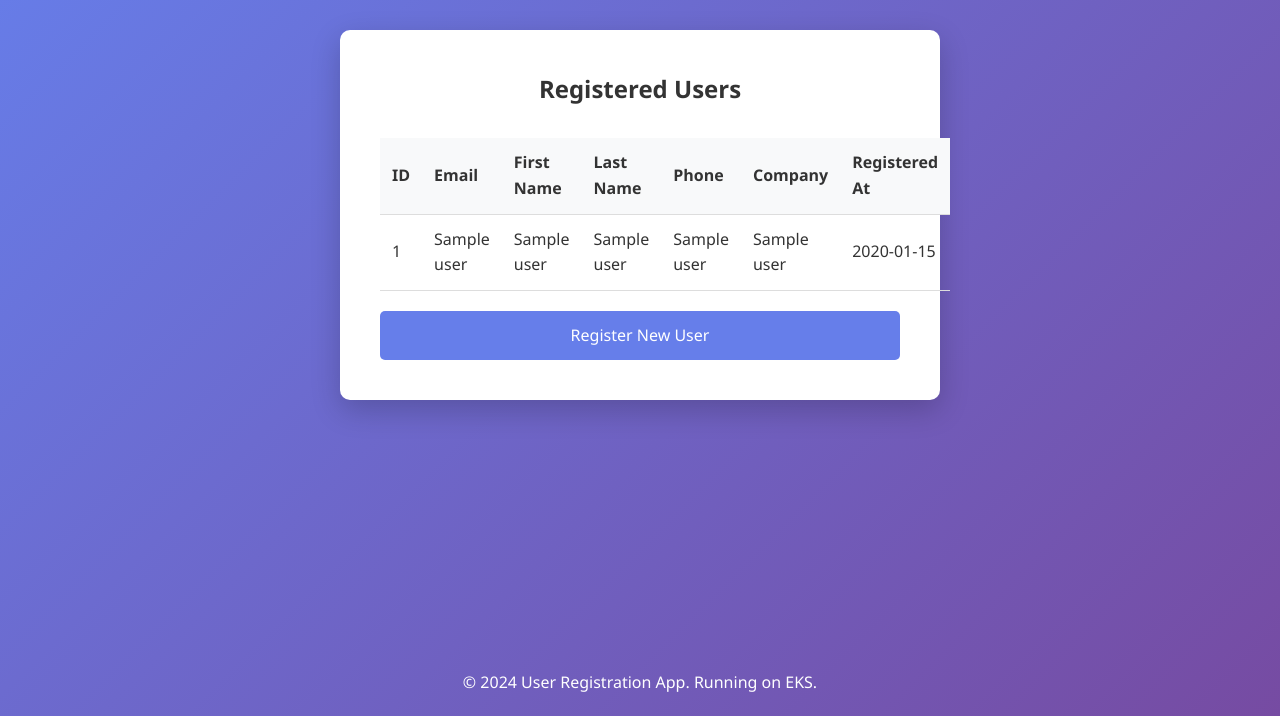
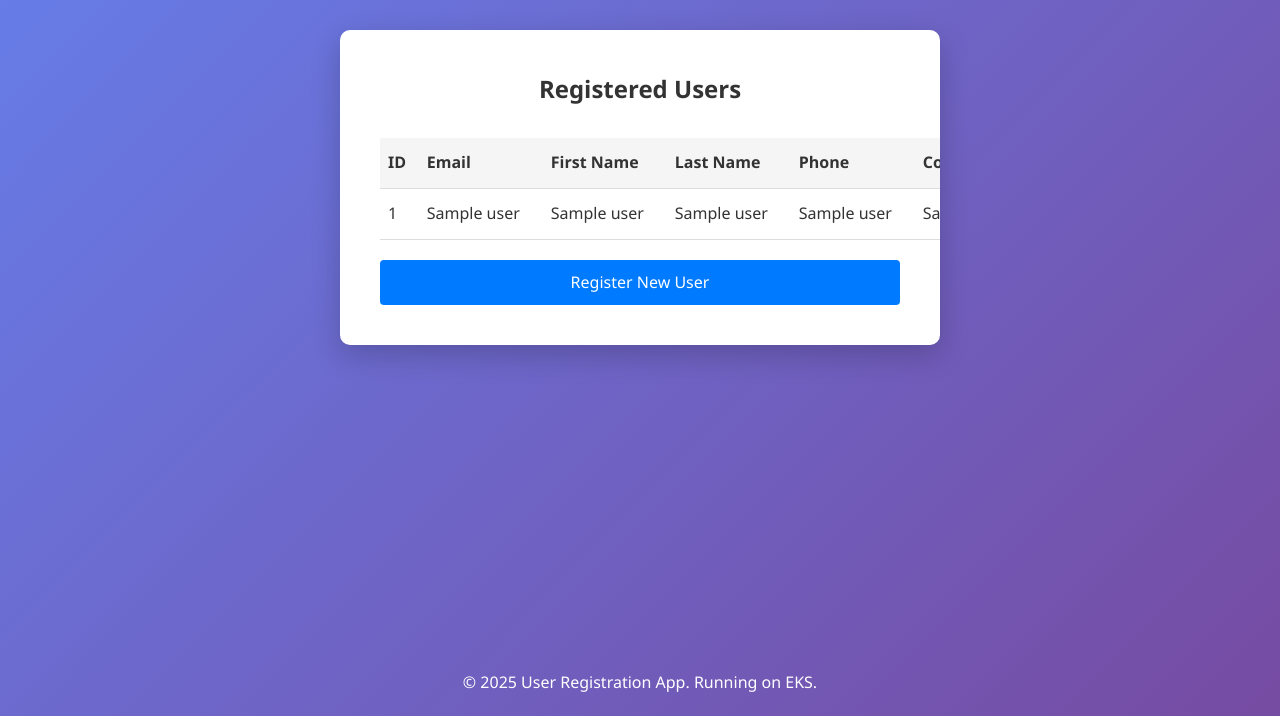
Before and after one commit to pengchao2022/user-manage-sys-aws-eks, a Flask app: page /users in a window 1280 px wide. Shown: the part 84-800 px from the top of the page. Run offline with Flask 3, Linux system fonts and the light colour scheme; a database or web service that is not in the repository returns one stand-in record (values such as "Sample title"); some libraries are stand-ins or nearby versions.

Commit message:
modified the users.html

```diff
--- a/src/templates/base.html
+++ b/src/templates/base.html
@@ -27,7 +27,7 @@
         </main>
 
         <footer>
-            <p>&copy; 2024 User Registration App. Running on EKS.</p>
+            <p>&copy; 2025 User Registration App. Running on EKS.</p>
         </footer>
     </div>
 </body>
--- a/src/templates/users.html
+++ b/src/templates/users.html
@@ -3,11 +3,112 @@
 {% block title %}Registered Users{% endblock %}
 
 {% block content %}
+<style>
+    .users-list {
+        width: 100%;
+        overflow-x: auto;
+    }
+
+    .users-table {
+        width: 100%;
+        border-collapse: collapse;
+        min-width: 800px; /* 确保表格有最小宽度 */
+    }
+
+    .users-table th,
+    .users-table td {
+        padding: 12px 8px;
+        text-align: left;
+        border-bottom: 1px solid #ddd;
+        white-space: nowrap; /* 防止文本换行 */
+    }
+
+    .users-table th {
+        background-color: #f5f5f5;
+        font-weight: bold;
+    }
+
+    /* 为特定列设置固定宽度和文本溢出处理 */
+    .email-column {
+        max-width: 200px;
+        overflow: hidden;
+        text-overflow: ellipsis;
+        white-space: nowrap;
+    }
+
+    .company-column {
+        max-width: 150px;
+        overflow: hidden;
+        text-overflow: ellipsis;
+        white-space: nowrap;
+    }
+
+    .timestamp-column {
+        max-width: 150px;
+        white-space: nowrap;
+    }
+
+    .phone-column {
+        max-width: 120px;
+        white-space: nowrap;
+    }
+
+    .name-column {
+        max-width: 120px;
+        overflow: hidden;
+        text-overflow: ellipsis;
+        white-space: nowrap;
+    }
+
+    .users-table tr:hover {
+        background-color: #f9f9f9;
+    }
+
+    .actions {
+        margin-top: 20px;
+        text-align: center;
+    }
+
+    .btn-primary {
+        display: inline-block;
+        padding: 10px 20px;
+        background-color: #007bff;
+        color: white;
+        text-decoration: none;
+        border-radius: 4px;
+        transition: background-color 0.3s;
+    }
+
+    .btn-primary:hover {
+        background-color: #0056b3;
+    }
+
+    /* 响应式设计 */
+    @media (max-width: 768px) {
+        .users-table {
+            font-size: 14px;
+        }
+
+        .users-table th,
+        .users-table td {
+            padding: 8px 4px;
+        }
+
+        .email-column {
+            max-width: 150px;
+        }
+
+        .company-column {
+            max-width: 100px;
+        }
+    }
+</style>
+
 <div class="users-list">
     <h2>Registered Users</h2>
 
     {% if users %}
-        <table>
+        <table class="users-table">
             <thead>
                 <tr>
                     <th>ID</th>
@@ -23,18 +124,18 @@
                 {% for user in users %}
                 <tr>
                     <td>{{ user[0] }}</td>
-                    <td>{{ user[1] }}</td>
-                    <td>{{ user[2] }}</td>
-                    <td>{{ user[3] }}</td>
-                    <td>{{ user[4] or 'N/A' }}</td>
-                    <td>{{ user[5] or 'N/A' }}</td>
-                    <td>{{ user[6].strftime('%Y-%m-%d %H:%M') }}</td>
+                    <td class="email-column" title="{{ user[1] }}">{{ user[1] }}</td>
+                    <td class="name-column" title="{{ user[2] }}">{{ user[2] }}</td>
+                    <td class="name-column" title="{{ user[3] }}">{{ user[3] }}</td>
+                    <td class="phone-column">{{ user[4] or 'N/A' }}</td>
+                    <td class="company-column" title="{{ user[5] or 'N/A' }}">{{ user[5] or 'N/A' }}</td>
+                    <td class="timestamp-column">{{ user[6].strftime('%Y-%m-%d %H:%M') }}</td>
                 </tr>
                 {% endfor %}
             </tbody>
         </table>
     {% else %}
-        <p>No users registered yet.</p>
+        <p style="text-align: center; padding: 20px; color: #666;">No users registered yet.</p>
     {% endif %}
 
     <div class="actions">
```
